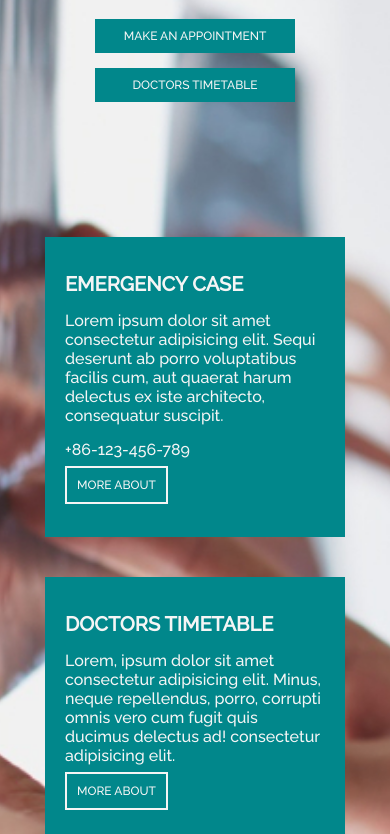
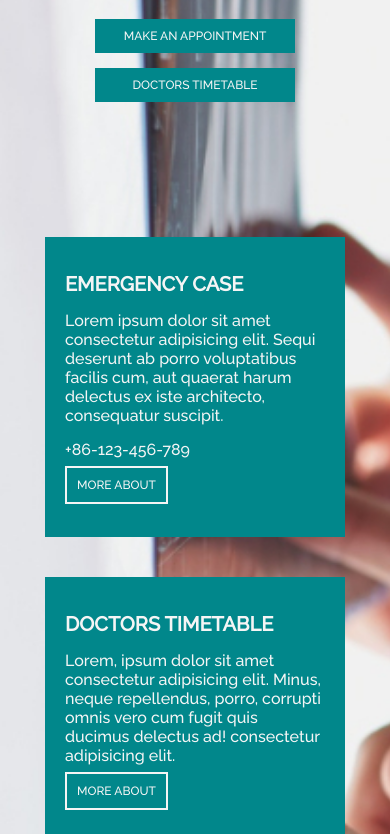
Before and after one commit to ju7lia/DocServices, a plain HTML site: page index.html in a window 390 px wide. Shown: the part 426-1260 px from the top of the page. Drawn offline with Linux system fonts and the light colour scheme.

Commit message:
Update m_queries.css

```diff
--- a/styles/m_queries.css
+++ b/styles/m_queries.css
@@ -84,7 +84,7 @@
 }
 @media screen and (max-width: 550px) {
     body {
-        background-position: calc(20% + 50px);
+        background-position: calc(10% + 50px);
     }
     #logo {
         width: 30px;
```
